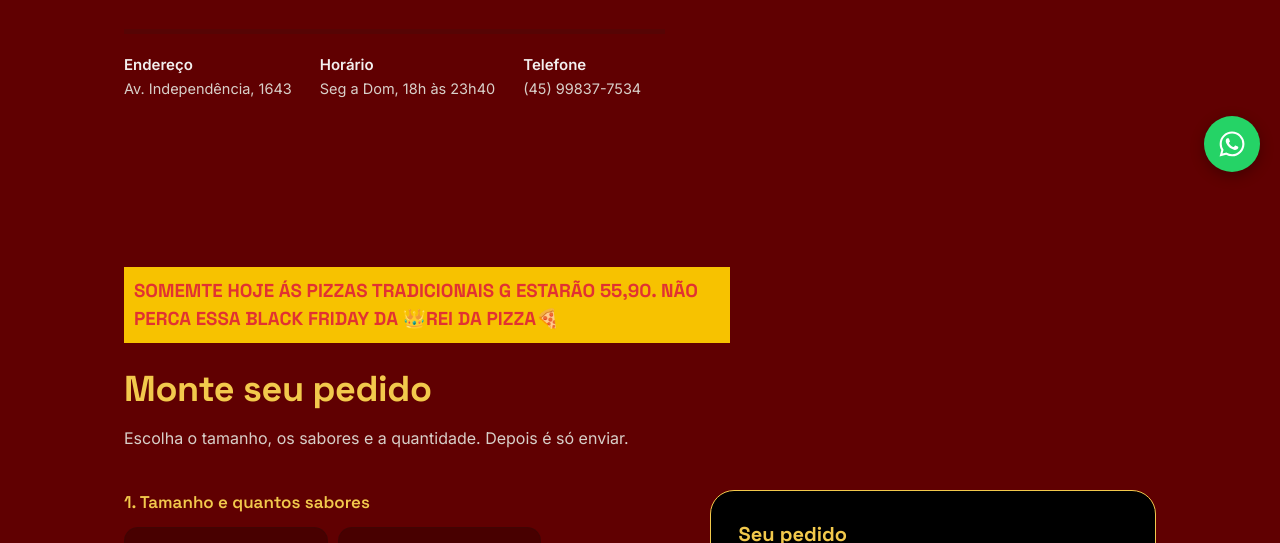
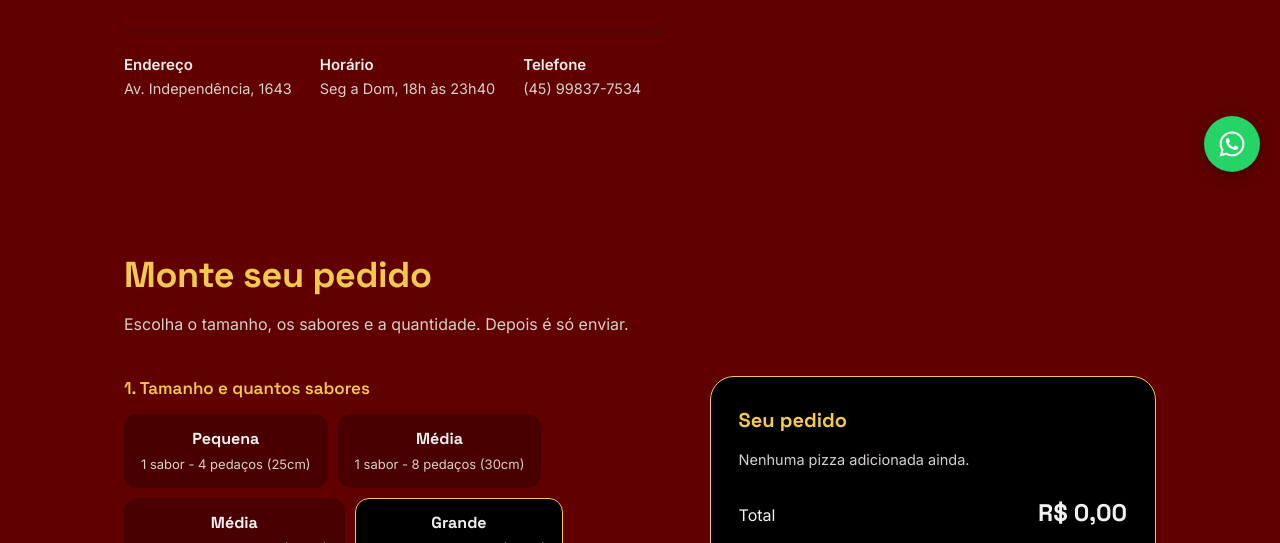
Before and after one commit to CorreaWebStudio/Pizzaria.ReidaPizza, a plain HTML site: page index.html in a window 1280 px wide. Shown: the part 608-1151 px from the top of the page. Drawn offline with nearby package versions, Linux system fonts and the light colour scheme.

Commit message:
Remove promotional text from index.html

```diff
--- a/index.html
+++ b/index.html
@@ -63,7 +63,6 @@
   <section id="pedido">
     <div class="wrap">
       <div class="section-head">
-        <h3 class="piscando">SOMEMTE HOJE ÁS PIZZAS TRADICIONAIS G ESTARÃO 55,90. NÃO PERCA ESSA BLACK FRIDAY DA 👑REI DA PIZZA🍕</h3>
         <h2>Monte seu pedido</h2>
         <p>Escolha o tamanho, os sabores e a quantidade. Depois é só enviar.</p>
       </div>
```
